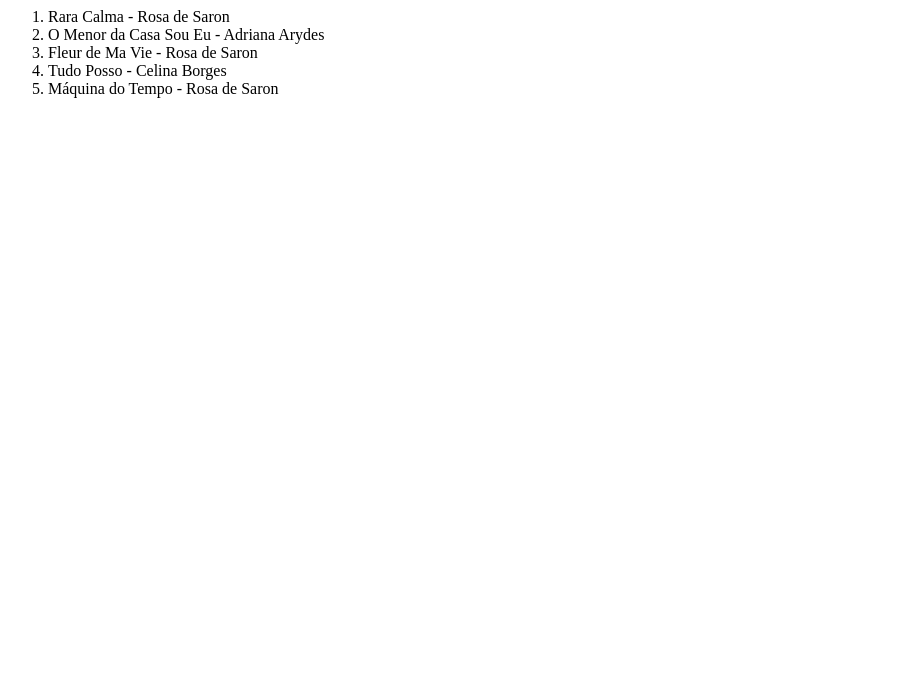
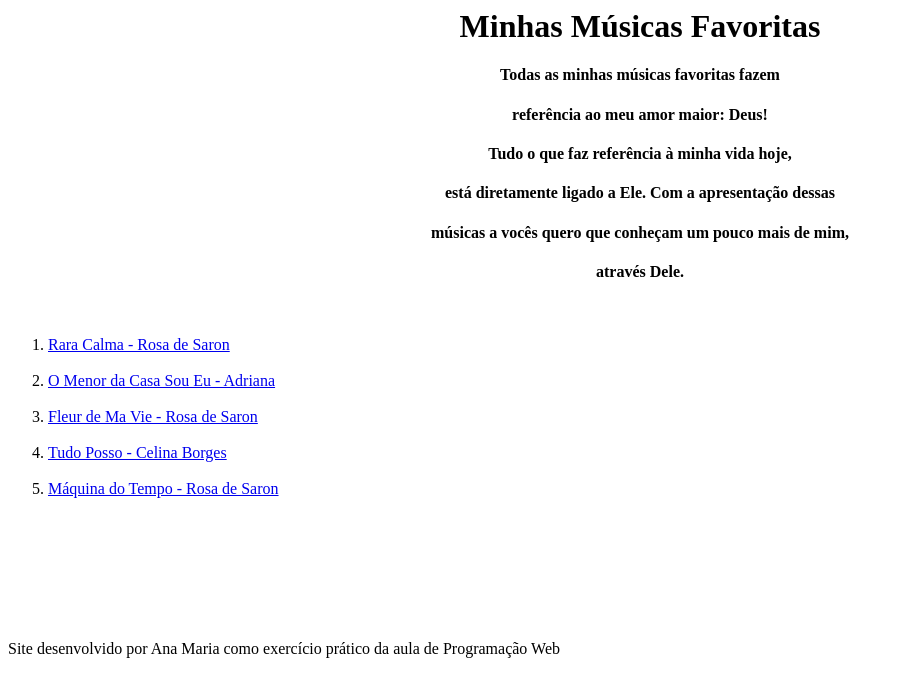
Before and after one commit to anacaldeirasagatech/programacaoweb, a plain HTML site: page AulaPraticaI/Index.html in a window 1280 px wide. Shown: the whole page, without its empty margins (0-903 px from the left). Drawn offline with Linux system fonts and the light colour scheme.

Commit message:
Alteração na página inicial

```diff
--- a/AulaPraticaI/Index.html
+++ b/AulaPraticaI/Index.html
@@ -1,15 +1,31 @@
 <html>
 	<head>
+		<title>Musicas Favoritas</title>
 	</head>
 
 	<body>
-	<ol>
-			<li>Rara Calma - Rosa de Saron</li>
-			<li>O Menor da Casa Sou Eu - Adriana Arydes</li>
-			<li>Fleur de Ma Vie - Rosa de Saron</li>
-			<li>Tudo Posso - Celina Borges</li>
-			<li>Máquina do Tempo - Rosa de Saron</li>
+			<h1 align="center">Minhas Músicas Favoritas</h1>
+			<h4 align="center">Todas as minhas músicas favoritas fazem</h4>
+			<h4 align="center">referência ao meu amor maior: Deus!</h4>
+			<h4 align="center">Tudo o que faz referência à minha vida hoje,</h4>
+			<h4 align="center">está diretamente ligado a Ele. Com a apresentação dessas</h4>
+			<h4 align="center">músicas a vocês quero que conheçam um pouco mais de mim,</h4>
+			<h4 align="center">através Dele.</h4><br/>
+		<ol>
+			<li><a href="Rara Calma .html" target="_blank">Rara Calma - Rosa de Saron</a></li><br/>
+			<li><a href="O Menor da Casa Sou Eu.html" target="_blank">O Menor da Casa Sou Eu - Adriana </a></li><br/>
+			<li><a href="Fleur de Ma Vie.html" target="_blank">Fleur de Ma Vie - Rosa de Saron</a></li><br/>
+			<li><a href="Tudo Posso.html" target="_blank">Tudo Posso - Celina Borges</a></li><br/>
+			<li><a href="Maquina do Tempo.html" target="_blank">Máquina do Tempo - Rosa de Saron</a></li><br/>
 		</ol>
+
+		<br />
+		<br />
+		<br />
+		<br />
+		<br />
+		<br />
+		<a name="#rodape">Site desenvolvido por Ana Maria como exercício prático da aula de Programação Web</a>
 	</body>
 
 </html>
```
